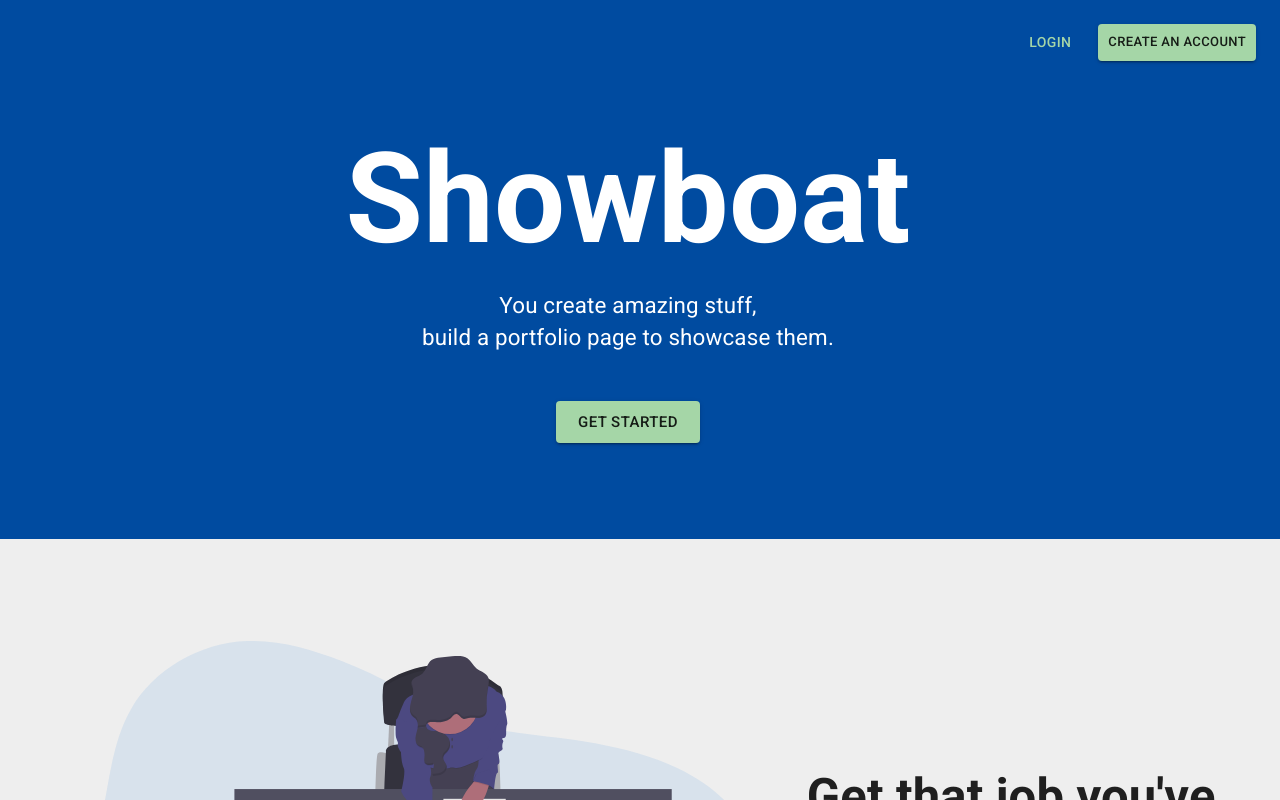
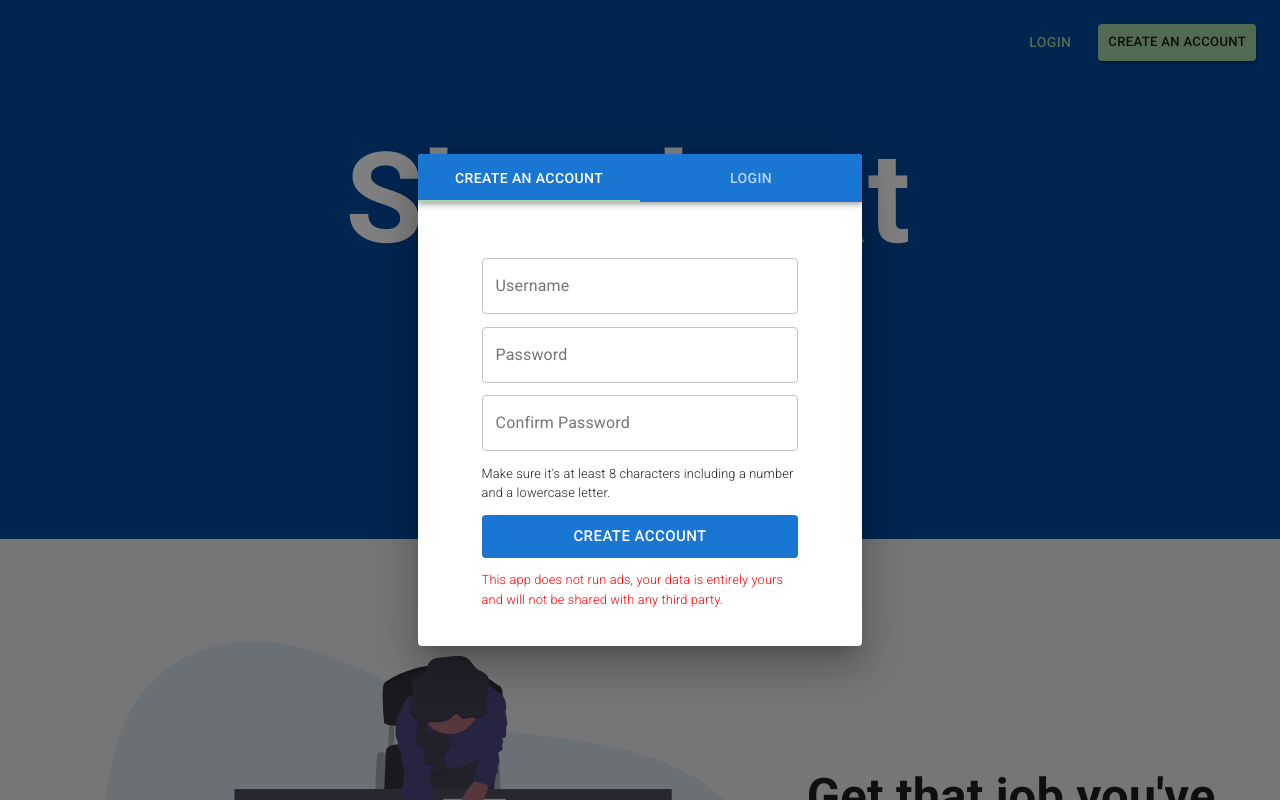
Before and after one commit to thealamu/showboat-ui, a React (Create React App) app: page / in a window 1280 px wide. Both pictures are taken after a click on the button "LOGIN". Shown: the top 800 px of the page. Built offline with nearby package versions, Linux system fonts and the light colour scheme.

Commit message:
Implement UI for signup dialog

```diff
--- /dev/null
+++ b/src/AuthDialog.css
@@ -0,0 +1,4 @@
+#authdialog-content {
+	margin: 0;
+	padding: 0;
+}
--- /dev/null
+++ b/src/AuthDialog.js
@@ -0,0 +1,54 @@
+import React from 'react'
+import Dialog from '@material-ui/core/Dialog';
+import DialogContent from '@material-ui/core/DialogContent';
+import AppBar from '@material-ui/core/AppBar';
+import Tabs from '@material-ui/core/Tabs';
+import Tab from '@material-ui/core/Tab';
+import Typography from '@material-ui/core/Typography';
+import Box from '@material-ui/core/Box';
+import './AuthDialog.css'
+import Signup from './Signup.js'
+
+function TabPanel(props) {
+	  const { children, value, index, ...other } = props;
+
+	  return (
+		  <div
+			 role="tabpanel"
+			 hidden={value !== index}
+			 id={`full-width-tabpanel-${index}`}
+				{...other}>
+			 {value === index && (
+				  <Box p={3}>
+					  <Typography>{children}</Typography>
+				  </Box>
+			 )}
+		  </div>
+	  );
+}
+
+export default function AuthDialog(prop) {
+    const [value, setValue] = React.useState(0);
+
+    const handleChange = (event, newValue) => {
+		  setValue(newValue);
+	};
+
+	return (
+		<Dialog onClose={prop.onClose} open={prop.open} maxWidth="xs" fullWidth>
+			<DialogContent id="authdialog-content" >
+			  <AppBar position="static">
+		        <Tabs variant="fullWidth" value={value} onChange={handleChange}>
+		          <Tab label="Create an Account" />
+		          <Tab label="Login" />
+		        </Tabs>
+		      </AppBar>
+		      <TabPanel value={value} index={0}>
+			      <Signup />
+		      </TabPanel>
+		      <TabPanel value={value} index={1}>
+		      </TabPanel>
+			</DialogContent>
+		</Dialog>
+	)
+}
--- a/src/Landing.js
+++ b/src/Landing.js
@@ -1,21 +1,32 @@
 import React from 'react'
 import './Landing.css'
 import Button from '@material-ui/core/Button';
+import AuthDialog from './AuthDialog.js'
 
 export default function Landing() {
+	const [authOpen, setAuthOpen] = React.useState(false)
+
+	let openAuth = () => {
+		setAuthOpen(true)
+	}
+
+	let closeAuth = () => {
+		setAuthOpen(false)
+	}
+
 	return (
 		<>
 			<section id="header">
 				<div className="right">
-					<Button id="headerlogin" color="secondary">Login</Button>
-					<Button variant="contained" size="small" color="secondary">Create an Account</Button>
+					<Button onClick={openAuth} id="headerlogin" color="secondary">Login</Button>
+					<Button onClick={openAuth} variant="contained" size="small" color="secondary">Create an Account</Button>
 				</div>
 				<div id="headercontainer">
 					<img id="appicon" alt="App icon" src={window.location.origin + '/assets/portfolio.svg'} />
 					<div id="headercharge">
 						<h1> Showboat </h1>
 						<p> You create amazing stuff,<br/> build a portfolio page to showcase them. </p>
-						<Button variant="contained" size="large" color="secondary">Get started</Button>
+						<Button onClick={openAuth} variant="contained" size="large" color="secondary">Get started</Button>
 					</div>
 				</div>
 			</section>
@@ -26,12 +37,13 @@ export default function Landing() {
 				<div id="intromessage">
 					<p id="charge">Get that job you've <br/> always wanted.</p>
 					<p id="explain"> Keep your portfolio up to date <br/> Share with recruiters</p>
-					<Button variant="contained" color="secondary">Create an Account</Button>
+					<Button onClick={openAuth} variant="contained" color="secondary">Create an Account</Button>
 				</div>
 			</section>
 			<footer>
 				<p>  © 2020, <a href="https://thealamu.tech">Faithfulness Alamu</a>. All rights reserved. </p>
 			</footer>
+			<AuthDialog onClose={closeAuth} open={authOpen}/>
 		</>
 	)
 }
--- a/src/Portfolio.js
+++ b/src/Portfolio.js
@@ -1,10 +1,6 @@
 import React from 'react'
 
 export default class Portfolio extends React.Component {
-	constructor(props) {
-		super(props)
-	}
-
 	render() {
 		return (
 			<>
--- /dev/null
+++ b/src/Signup.css
@@ -0,0 +1,27 @@
+.signupinput {
+	margin-bottom: 4%
+}
+
+.signupcontainer {
+	padding: 8% 10% 0 10%;
+}
+
+.signupcontainer Button {
+	width: 100%;
+}
+
+.signupcontainer p {
+	font-weight: 300;
+	font-size: 0.8em;
+}
+
+@media only screen and (max-width: 600px) {
+	.signupcontainer {
+		padding: 8% 0 0 0;
+	}
+
+	.signupcontainer p {
+		font-weight: 300;
+		font-size: 0.7em;
+	}
+}
--- /dev/null
+++ b/src/Signup.js
@@ -0,0 +1,30 @@
+import React from 'react'
+import TextField from '@material-ui/core/TextField'
+import './Signup.css'
+import Button from '@material-ui/core/Button'
+
+function SignupInput(props) {
+	const {label, ...others} = props
+	return (
+		<div className="signupinput">
+			<TextField
+				label={label}
+				fullWidth
+				variant="outlined"
+				{...others}/>
+		</div>
+	)
+}
+
+export default function Signup(props) {
+	return (
+		<div className="signupcontainer">
+			<SignupInput label="Username" />
+			<SignupInput type="password" label="Password" />
+			<SignupInput type="password" label="Confirm Password" />
+			<p>Make sure it's at least 8 characters including a number and a lowercase letter.</p>
+		    <Button variant="contained" size="large" color="primary" disableElevation>Create Account</Button>
+			<p style={{color: "red"}}>This app does not run ads, your data is entirely yours and will not be shared with any third party.</p>
+		</div>
+	)
+}
```
